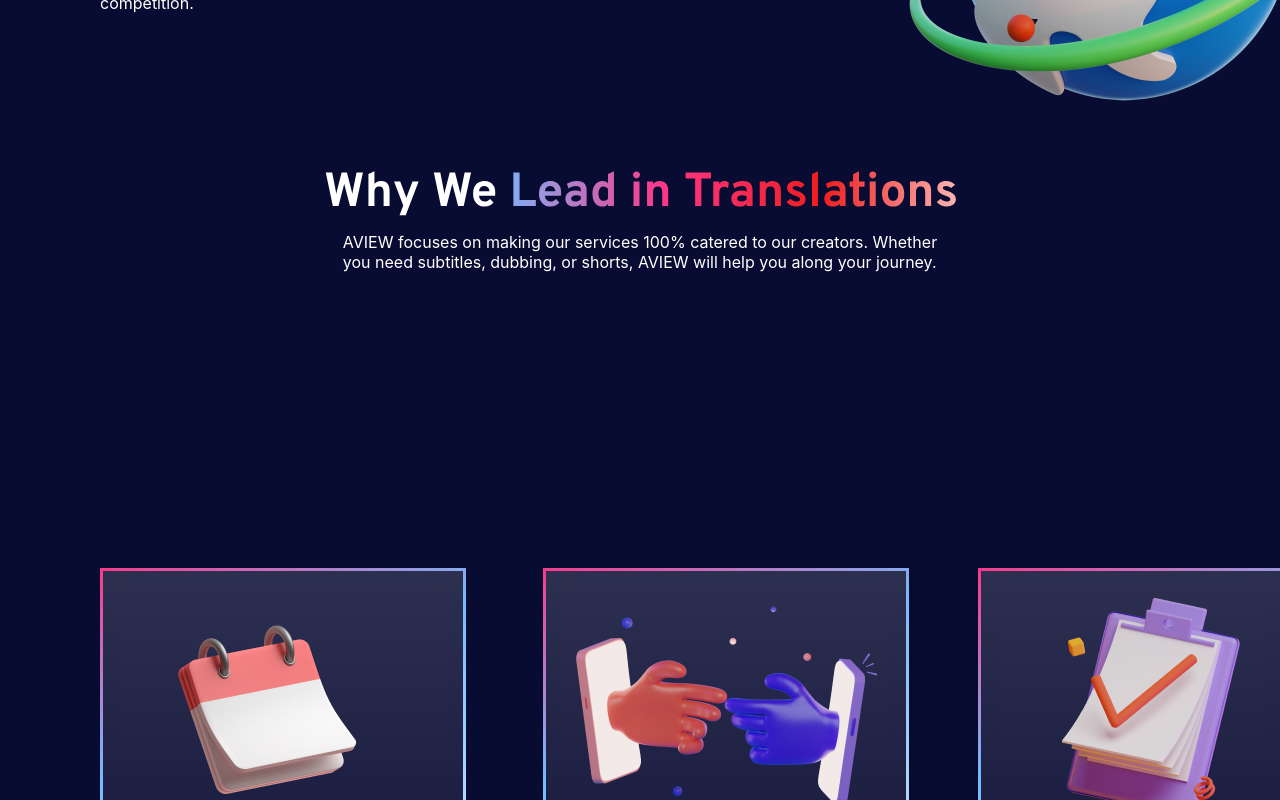
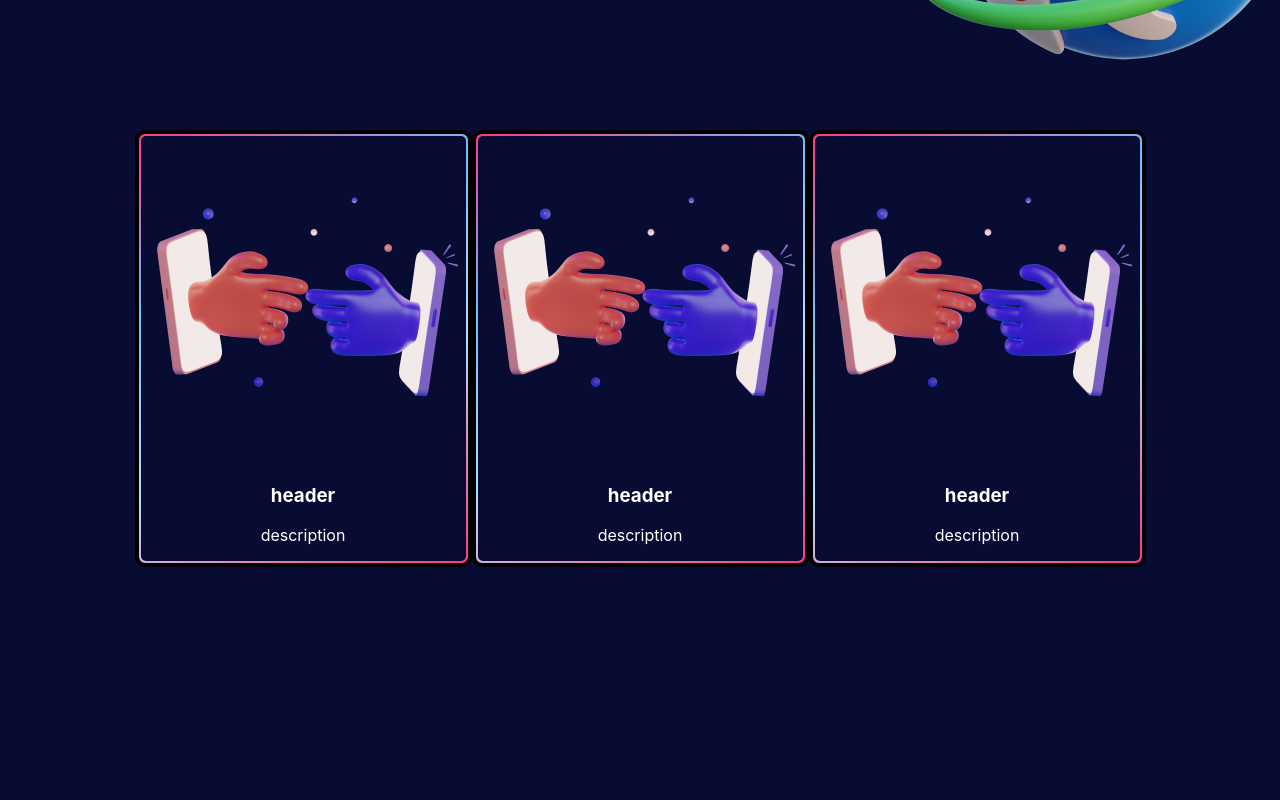
Before and after one commit to Aview-International/webdev, a React (Create React App) app in the folder aview-app/: page / in a window 1280 px wide. Shown: the part 1380-2180 px from the top of the page. Built offline with nearby package versions, Linux system fonts and the light colour scheme.

Commit message:
more styling changes with flexbox

```diff
--- a/aview-app/src/Components/MenuBar.js
+++ b/aview-app/src/Components/MenuBar.js
@@ -34,7 +34,7 @@
     return(
         <nav className="navbar">
             <a className="logo"><img src={Logo} alt="AView Logo"/></a>
-            <div className="link-container">
+            {/* <div className="link-container">
                 <ul className="nav-links">
                     <li className="nav-item"><a onClick={homeRoute}>Home</a></li>
                     <li className="nav-item"><a onClick={creatorsRoute}>Creators</a></li>
@@ -42,7 +42,7 @@
                     <li className="nav-item"><a onClick={aboutRoute}>About</a></li>
                     <li className="nav-item"><a>Contact Us</a></li>
                 </ul>
-            </div>
+            </div> */}
   </nav>
     )
 };
--- a/aview-app/src/Components/TopText.js
+++ b/aview-app/src/Components/TopText.js
@@ -19,11 +19,11 @@
                     <p>AVIEW is a leading multi-media translation service. We help you expand your international viewership.</p>
                 </div>
             </div>
-            <div className="container">
+            {/* <div className="container">
                 <div className="ttDescription">
                     <button>Contact Us</button>
                 </div>
-            </div>
+            </div> */}
 
 
         </div>
--- a/aview-app/src/Components/WhyAview.js
+++ b/aview-app/src/Components/WhyAview.js
@@ -1,49 +1,74 @@
 import "../Styles/WhyAview.css";
-import React, {useState, useEffect} from "react";
-import calImg from '../img/Saly-42.png'
-import hand from '../img/Saly-31.png'
-import clist from '../img/Saly-26.png'
+import React, { useState, useEffect } from "react";
+import calImg from "../img/Saly-42.png";
+import hand from "../img/Saly-31.png";
+import clist from "../img/Saly-26.png";
 import whyWeLead from "../img/whyWeLead.svg";
+import Card from "../Components/card";
+import handImg from "../img/Saly-31.png";
 
-   function WhyAview(){
-        return(
-            <div className="whyAview">
-                {/* header text */}
-                <div className="textContainer">
+function WhyAview() {
+  return (
+    <div className="translators">
+      <div className="translators">
+        <Card
+          src={handImg}
+          alt="hand image"
+          header="header"
+          desc="description"
+        />
+        <Card
+          src={handImg}
+          alt="hand image"
+          header="header"
+          desc="description"
+        />
+        <Card
+          src={handImg}
+          alt="hand image"
+          header="header"
+          desc="description"
+        />
+      </div>
+    </div>
+  );
+}
+
+export default WhyAview;
+
+{
+  /* header text */
+}
+{
+  /* <div className="textContainer">
 <header className="textHeader"><img src={whyWeLead} alt="" /></header>
 <p className="textDesc">AVIEW focuses on making our services 100% catered to our creators. Whether <br/>you need subtitles, dubbing, or shorts, AVIEW will help you along your journey.</p>
-                </div>
+</div> */
+}
 
-                {/* {todo: center all boxes/items using css flexbox} */}
-                {/* left box */}
-                <div>
+{
+  /* {todo: center all boxes/items using css flexbox} */
+}
+
+{
+  /* <div>
 <header className="infoBox"></header>
 <header className="FandE">Fast & Easy</header>
 <header className="FEdesc">AVIEW guarantees a 24-hour turnaround on subtitles and 48 hours on dubbed content.</header>
 <header className="calenderImg"><img src={calImg} alt="calenderImg"/ ></header>
 </div>
-                {/* center box */}
+
 <div>
 <header className="whyRect2"></header>
 <header className="flexible">Flexible</header>
 <header className="flexDesc">We offer a personalized payment plan and tailor our process to your needs.</header>
 <header className="handImg"><img src={hand}  alt="handImg" /></header>
 </div>
-                {/* right box */}
+
 <div>
 <header className="whyRect3"></header>
 <header className="accurate">Accurate</header>
 <header className="accDesc">We will ensure that our translations are accurate no matter the content.</header>
 <header className="checklist"><img src={clist}  alt="checklist"/ ></header>
-                </div>
-
-            </div>
-
-
-
-        );
-
+</div> */
 }
-
-
-export default WhyAview;
--- /dev/null
+++ b/aview-app/src/Components/card.js
@@ -0,0 +1,13 @@
+import "../Styles/Card.css";
+
+export default function Card({ src, alt, header, desc }) {
+  return (
+    <div className="card-container">
+      <div className="card">
+        <img className="image" src={src} alt={alt} />
+        <h3 className="header">{header}</h3>
+        <p className="desc">{desc}</p>
+      </div>
+    </div>
+  );
+}
--- a/aview-app/src/Pages/TranslatorsPage.js
+++ b/aview-app/src/Pages/TranslatorsPage.js
@@ -1,13 +1,19 @@
 import MenuBar from "../Components/MenuBar";
 import React, {useState, useEffect} from "react";
 import TranslatorsBg from "../Components/TranslatorsPage/TranslatorsBg";
-
+import Card from "../Components/card";
+import calImg from '../img/Saly-42.png'
+import handImg from "../img/Saly-31.png";
+import "../Styles/TranslatorsPage/TranslatorsPage.css"
 function TranslatorsPage() {
 
+
     return (
-        <div>
-            <MenuBar />
-            <TranslatorsBg />
+        <div className="translators">
+            <Card src={handImg} alt="hand image" header="header" desc="description" />
+            <Card src={handImg} alt="hand image" header="header" desc="description" />
+            <Card src={handImg} alt="hand image" header="header" desc="description" />
+
         </div>
     )
 }
--- /dev/null
+++ b/aview-app/src/Styles/Card.css
@@ -0,0 +1,39 @@
+.card-container {
+    /* position: absolute;
+    width: 325px;
+    top: 50%;
+    left: 50%;
+    transform: translate(-50%, -50%);
+    border: 4px solid transparent;
+    border-image: linear-gradient(153.68deg, #FE3688 -1.09%, #73BCFF 29.62%, #B9DCFF 62.2%, #FE3688 100%);
+    border-image-slice: 1; */
+    display: flex;
+    flex-direction: column;
+    align-items: center;
+    justify-content: space-around;
+    padding: 2px;
+    background-image: linear-gradient(153.68deg, #FE3688 -1.09%, #73BCFF 29.62%, #B9DCFF 62.2%, #FE3688 100%);
+    border: 4px solid;
+    width: 325px;
+    border-radius: 10px;
+}
+
+.card {
+    background: #090C32;
+    border-radius: 5px;
+}
+
+.image {
+    width: 100%;
+
+}
+
+.header {
+    text-align: center;
+    color: white;
+}
+
+.desc {
+    color: white;
+    text-align: center;
+}
--- a/aview-app/src/Styles/TranslatorsPage/TranslatorsPage.css
+++ b/aview-app/src/Styles/TranslatorsPage/TranslatorsPage.css
@@ -0,0 +1,6 @@
+.translators {
+    display: flex;
+    align-items: center;
+    justify-content: space-around;
+
+}
```
Also changed, not shown: aview-app/src/img/cardBorder.svg (added). Lines whose indentation alone changed are shown as unchanged.
